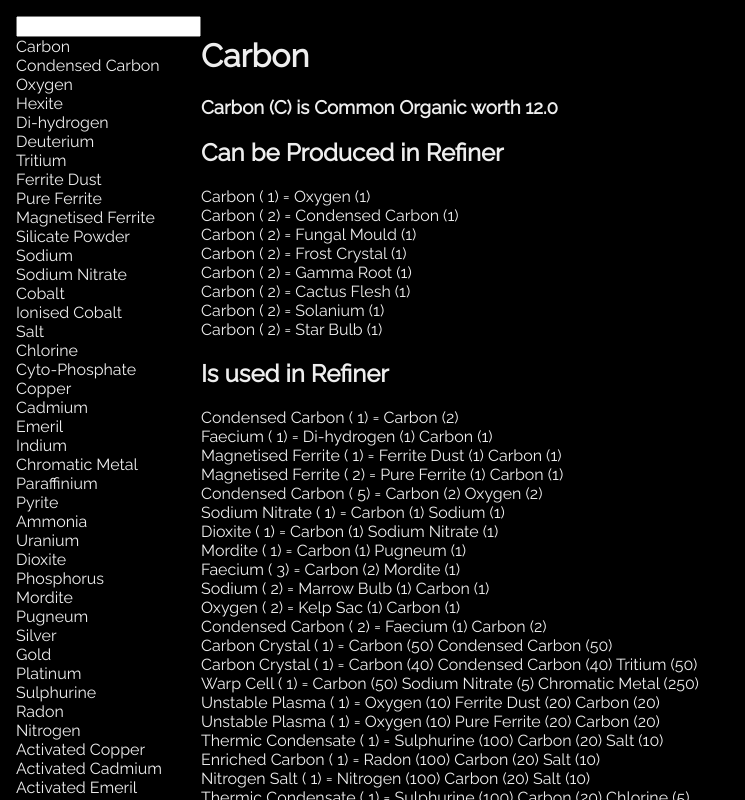
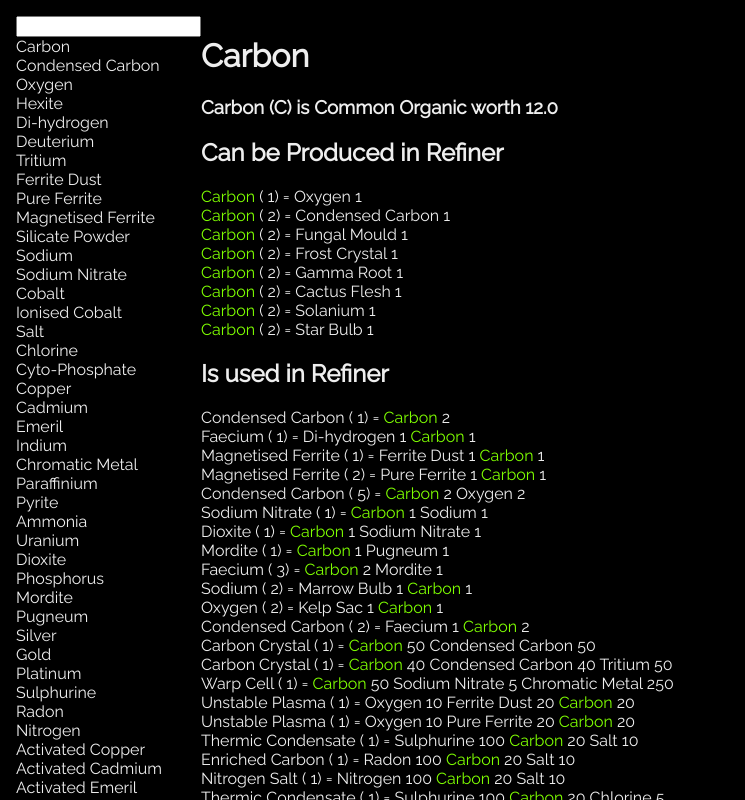
Before and after one commit to crianonim/nms-directory, a React (Create React App) app: page / in a window 1280 px wide. Both pictures are taken after a click on the item "Carbon". Shown: the top 800 px of the page, without its empty margins (0-745 px from the left). Built offline with nearby package versions, Linux system fonts and the light colour scheme.

Commit message:
Add Recipe items highlighting

```diff
--- a/src/App.css
+++ b/src/App.css
@@ -2,3 +2,6 @@
     display: flex;
     padding: 1rem;
 }
+.selected-item {
+    color:chartreuse;
+}
--- a/src/App.js
+++ b/src/App.js
@@ -66,7 +66,7 @@ function App() {
                     .recipesThatUseIngredient(activeResource)
                     .map((recipe, i) => (
                       <li key={recipe.result.name + i}>
-                       <Recipe setActiveResource={setActiveResource} recipe={recipe}/>
+                       <Recipe setActiveResource={setActiveResource} recipe={recipe} selectedItem={activeResource}/>
                       </li>
                     ))}
                 </ul>
--- a/src/Recipe.js
+++ b/src/Recipe.js
@@ -1,9 +1,9 @@
 import React from 'react';
 
-const Recipe = ({recipe,setActiveResource})=>{
+const Recipe = ({recipe,setActiveResource,selectedItem})=>{
     return (
         <div className="recipe">
-             <span onClick={() => {
+             <span className={selectedItem==recipe.name?"selected-item":""} onClick={() => {
                               setActiveResource(recipe.result.name);
                             }}>{recipe.result.name} </span>
                                  ( {recipe.result.amount}) ={" "}
@@ -13,7 +13,7 @@ const Recipe = ({recipe,setActiveResource})=>{
                             onClick={() => {
                               setActiveResource(i.name);
                             }}
-                          >{`${i.name} (${i.amount}) `}</span>
+                          ><span className={selectedItem==i.name?"selected-item":""}> {i.name}</span> {i.amount} </span>
                         ))}
         </div>
     )
```
